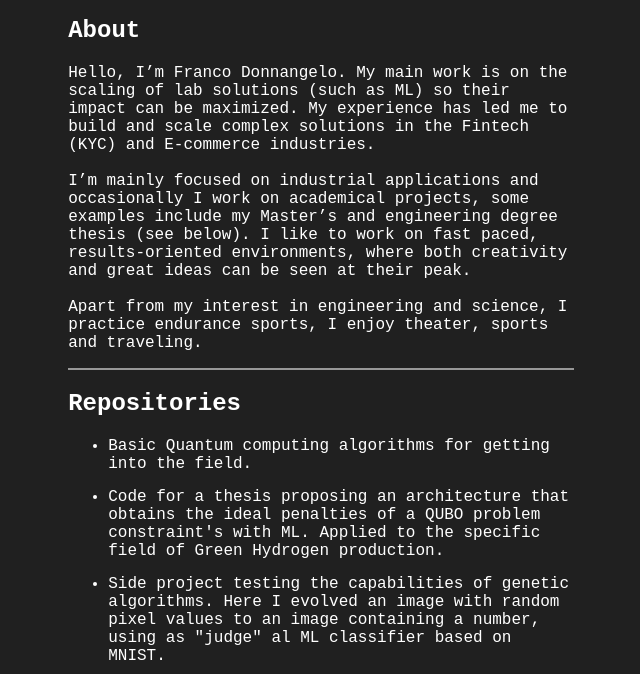
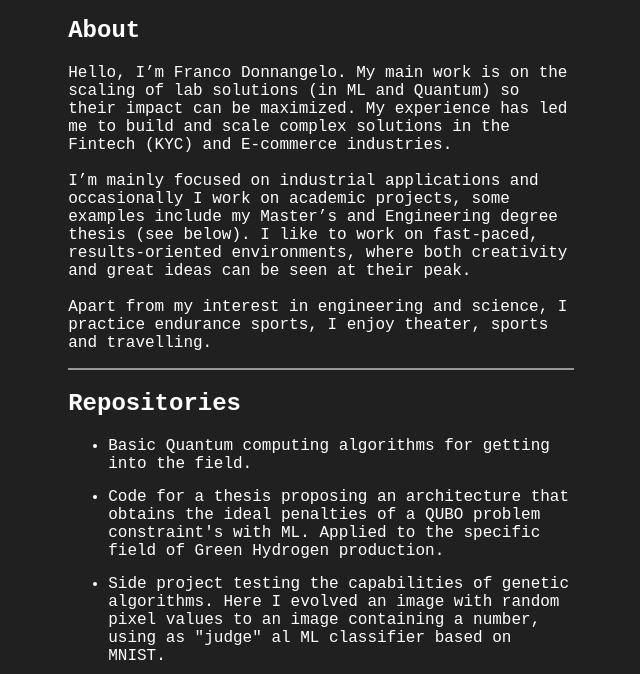
Before and after one commit to francodonn/francodonn.github.io, a plain HTML site: page index.html in a window 1280 px wide. Shown: the part 126-800 px from the top of the page, without its empty margins (319-959 px from the left). Drawn offline with Linux system fonts and the light colour scheme.

Commit message:
Update index.html

```diff
--- a/index.html
+++ b/index.html
@@ -79,12 +79,12 @@
             <div class="repo-container" id="software-repos">
 
                 <p>
-                 Hello, I’m Franco Donnangelo.  My main work is on the scaling of lab solutions (such as ML) so their impact can be maximized. My experience has led me to build and scale complex solutions in the Fintech (KYC) and E-commerce industries.
+                 Hello, I’m Franco Donnangelo.  My main work is on the scaling of lab solutions (in ML and Quantum) so their impact can be maximized. My experience has led me to build and scale complex solutions in the Fintech (KYC) and E-commerce industries.
                  <br></br>
-I’m mainly focused on industrial applications and occasionally I work on academical projects, some examples include my Master’s and engineering degree thesis (see below).
-I like to work on fast paced, results-oriented environments, where both creativity and great ideas can be seen at their peak.
+I’m mainly focused on industrial applications and occasionally I work on academic projects, some examples include my Master’s and Engineering degree thesis (see below).
+I like to work on fast-paced, results-oriented environments, where both creativity and great ideas can be seen at their peak.
 <br></br>
-Apart from my interest in engineering and science, I practice endurance sports, I enjoy theater, sports and traveling.
+Apart from my interest in engineering and science, I practice endurance sports, I enjoy theater, sports and travelling.
 </p>
             </div>
         </section>
```
